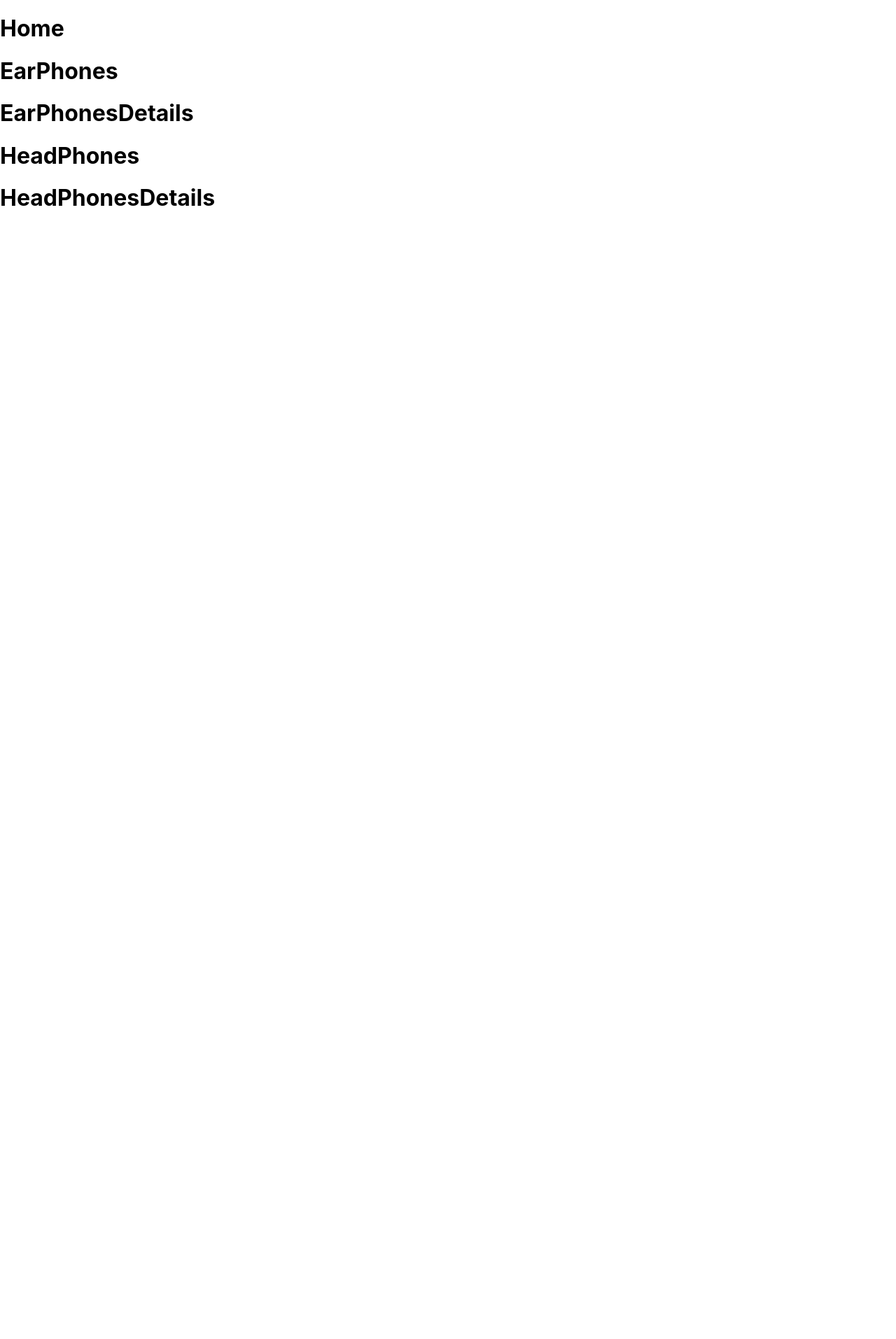
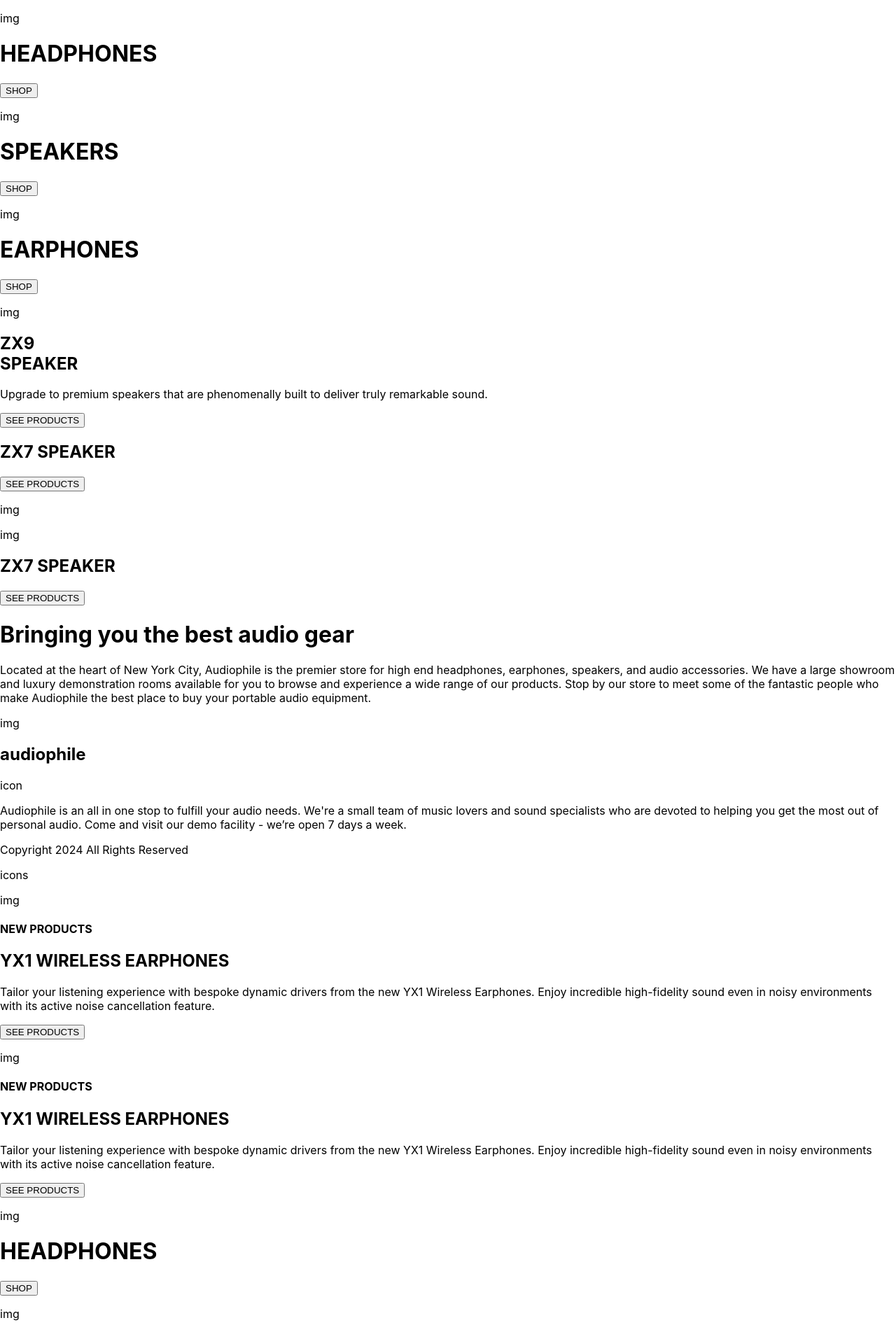
Before and after one commit to munirsebikaaka/audiophile-application, a React (Create React App) app: page / in a window 1280 px wide. Shown: the top 1913 px of the page at 70% size. Before the commit the page ends 800 px from the top, so only its background shows below. Built offline with nearby package versions, Linux system fonts and the light colour scheme.

Commit message:
feat : implemented the main app structure of the application

```diff
--- a/package.json
+++ b/package.json
@@ -8,6 +8,7 @@
     "@testing-library/user-event": "^13.5.0",
     "react": "^18.3.1",
     "react-dom": "^18.3.1",
+    "react-router-dom": "^6.28.0",
     "react-scripts": "5.0.1",
     "web-vitals": "^2.1.4"
   },
--- a/src/App.js
+++ b/src/App.js
@@ -1,6 +1,7 @@
 import Home from "./home";
 import AllAboutPhones from "./earPhones/AllAboutEarPhones";
 import AllAboutHeadPhones from "./headPhones/allAboutHeadPhones";
+import AllAboutSpeaker from "./speakers/allAboutSpeaker";
 
 function App() {
   return (
@@ -8,6 +9,7 @@ function App() {
       <Home />
       <AllAboutPhones />
       <AllAboutHeadPhones />
+      <AllAboutSpeaker />
     </div>
   );
 }
--- /dev/null
+++ b/src/AppNav.js
@@ -0,0 +1,25 @@
+// import { NavLink } from "react-router-dom";
+
+const AppNav = () => {
+  return (
+    <nav>
+      <h1>audiophile</h1>
+      {/* <ul> */}
+      {/* <li>
+          <NavLink to={"/home"}>HOME</NavLink>
+        </li>
+        <li>
+          <NavLink to={"/headphones"}>HEADPHONES</NavLink>
+        </li>
+        <li>
+          <NavLink to={"/speakers"}>SPEAKERS</NavLink>
+        </li>
+        <li>
+          <NavLink to={"/earphones"}>EARPHONES</NavLink>
+        </li>
+      </ul> */}
+      <p>icon</p>
+    </nav>
+  );
+};
+export default AppNav;
--- /dev/null
+++ b/src/Footer.js
@@ -0,0 +1,22 @@
+import AppNav from "./AppNav";
+
+const Footer = () => {
+  return (
+    <div>
+      <AppNav />
+      <div>
+        <div>
+          <p>
+            Audiophile is an all in one stop to fulfill your audio needs. We're
+            a small team of music lovers and sound specialists who are devoted
+            to helping you get the most out of personal audio. Come and visit
+            our demo facility - we’re open 7 days a week.
+          </p>
+          <p>Copyright {new Date().getFullYear()} All Rights Reserved</p>
+        </div>
+        <div>icons</div>
+      </div>
+    </div>
+  );
+};
+export default Footer;
--- /dev/null
+++ b/src/bringing.js
@@ -0,0 +1,19 @@
+const Bringing = () => {
+  return (
+    <div>
+      <div>
+        <h1>Bringing you the best audio gear</h1>
+        <p>
+          Located at the heart of New York City, Audiophile is the premier store
+          for high end headphones, earphones, speakers, and audio accessories.
+          We have a large showroom and luxury demonstration rooms available for
+          you to browse and experience a wide range of our products. Stop by our
+          store to meet some of the fantastic people who make Audiophile the
+          best place to buy your portable audio equipment.
+        </p>
+      </div>
+      <p>img</p>
+    </div>
+  );
+};
+export default Bringing;
--- a/src/earPhones/earphones.js
+++ b/src/earPhones/earphones.js
@@ -1,7 +1,46 @@
+import AppNav from "../AppNav";
+import Footer from "../Footer";
+import Samples from "../samples";
+
 const EarPhones = () => {
   return (
     <div>
-      <h1>EarPhones</h1>
+      <head>
+        <AppNav />
+        <h1>EARPHONES</h1>
+      </head>
+
+      <section>
+        <p>img</p>
+        <div>
+          <h4>NEW PRODUCTS</h4>
+          <h1>YX1 WIRELESS EARPHONES</h1>
+          <p>
+            Tailor your listening experience with bespoke dynamic drivers from
+            the new YX1 Wireless Earphones. Enjoy incredible high-fidelity sound
+            even in noisy environments with its active noise cancellation
+            feature.
+          </p>
+          <button>SEE PRODUCTS</button>
+        </div>
+      </section>
+      <section>
+        <p>img</p>
+        <div>
+          <h4>NEW PRODUCTS</h4>
+          <h1>YX1 WIRELESS EARPHONES</h1>
+          <p>
+            Tailor your listening experience with bespoke dynamic drivers from
+            the new YX1 Wireless Earphones. Enjoy incredible high-fidelity sound
+            even in noisy environments with its active noise cancellation
+            feature.
+          </p>
+          <button>SEE PRODUCTS</button>
+        </div>
+      </section>
+      <Samples />
+      {/* <Bringing /> */}
+      <Footer />
     </div>
   );
 };
--- a/src/headPhones/headphone.js
+++ b/src/headPhones/headphone.js
@@ -1,7 +1,59 @@
+import AppNav from "../AppNav";
+import Bringing from "../bringing";
+import Footer from "../Footer";
+import Samples from "../samples";
+
 const HeadPhones = () => {
   return (
     <div>
-      <h1>HeadPhones</h1>
+      <head>
+        <AppNav />
+        <h1>HEADPHONES</h1>
+      </head>
+      <section>
+        <p>img</p>
+        <div>
+          <h4>NEW PRODUCTS</h4>
+          <h1>XX99 Mark II Headphones</h1>
+          <p>
+            The new XX99 Mark II headphones is the pinnacle of pristine audio.
+            It redefines your premium headphone experience by reproducing the
+            balanced depth and precision of studio-quality sound.
+          </p>
+          <button>SEE PRODUCTS</button>
+        </div>
+      </section>
+
+      <section>
+        <div>
+          <h4>NEW PRODUCTS</h4>
+          <h1>XX99 Mark I Headphones</h1>
+          <p>
+            As the gold standard for headphones, the classic XX99 Mark I offers
+            detailed and accurate audio reproduction for audiophiles, mixing
+            engineers, and music aficionados alike in studios and on the go.
+          </p>
+          <button>SEE PRODUCTS</button>
+        </div>
+        <p>img</p>
+      </section>
+
+      <section>
+        <p>img</p>
+        <div>
+          <h1>XX59 HEADPHONES</h1>
+          <p>
+            Enjoy your audio almost anywhere and customize it to your specific
+            tastes with the XX59 headphones. The stylish yet durable versatile
+            wireless headset is a brilliant companion at home or on the move.
+          </p>
+          <button>SEE PRODUCTS</button>
+        </div>
+      </section>
+
+      <Samples />
+      <Bringing />
+      <Footer />
     </div>
   );
 };
--- a/src/home.js
+++ b/src/home.js
@@ -1,8 +1,62 @@
+import AppNav from "./AppNav";
+import Bringing from "./bringing";
+import Footer from "./Footer";
+import Samples from "./samples";
+
 const Home = () => {
   return (
-    <div>
-      <h1>Home</h1>
-    </div>
+    <main>
+      <head>
+        <AppNav />
+        <div>
+          <div>
+            <h4>NEW PRODUCTS</h4>
+            <h1>XX99 Mark II Headphones</h1>
+            <p>
+              Experience natural, lifelike audio and exceptional build quality
+              made for the passionate music enthusiast.
+            </p>
+            <button>SEE PRODUCTS</button>
+          </div>
+          <div>img</div>
+        </div>
+      </head>
+
+      <Samples />
+
+      <section>
+        <p>img</p>
+        <div>
+          <h1>
+            ZX9 <br />
+            SPEAKER
+          </h1>
+          <p>
+            Upgrade to premium speakers that are phenomenally built to deliver
+            truly remarkable sound.
+          </p>
+          <button>SEE PRODUCTS</button>
+        </div>
+      </section>
+
+      <section>
+        <h1>ZX7 SPEAKER</h1>
+        <button>SEE PRODUCTS</button>
+        <p>img</p>
+      </section>
+
+      <section>
+        <div>
+          <p>img</p>
+        </div>
+        <div>
+          <h1>ZX7 SPEAKER</h1>
+          <button>SEE PRODUCTS</button>
+        </div>
+      </section>
+      <Bringing />
+      <Footer />
+    </main>
   );
 };
 export default Home;
--- /dev/null
+++ b/src/samples.js
@@ -0,0 +1,19 @@
+const Samples = () => {
+  return (
+    <div>
+      <div>
+        <p>img</p> <h1>HEADPHONES</h1>
+        <button>SHOP</button>
+      </div>
+      <div>
+        <p>img</p> <h1>SPEAKERS</h1>
+        <button>SHOP</button>
+      </div>
+      <div>
+        <p>img</p> <h1>EARPHONES</h1>
+        <button>SHOP</button>
+      </div>
+    </div>
+  );
+};
+export default Samples;
--- a/src/speakers/speakers.js
+++ b/src/speakers/speakers.js
@@ -1,7 +1,48 @@
+import AppNav from "../AppNav";
+import Bringing from "../bringing";
+import Footer from "../Footer";
+import Samples from "../samples";
+
 const Speaker = () => {
   return (
     <div>
-      <h1>Speaker</h1>
+      <head>
+        <AppNav />
+        <h1>SPEAKERS</h1>
+      </head>
+
+      <section>
+        <p>img</p>
+        <div>
+          <h4>NEW PRODUCTS</h4>
+          <h1>ZX9 SPEAKER</h1>
+          <p>
+            Upgrade your sound system with the all new ZX9 active speaker. It’s
+            a bookshelf speaker system that offers truly wireless connectivity
+            -- creating new possibilities for more pleasing and practical audio
+            setups.
+          </p>
+          <button>SEE PRODUCTS</button>
+        </div>
+      </section>
+
+      <section>
+        <div>
+          <h1>ZX7 SPEAKER</h1>
+          <p>
+            Stream high quality sound wirelessly with minimal loss. The ZX7
+            bookshelf speaker uses high-end audiophile components that
+            represents the top of the line powered speakers for home or studio
+            use.
+          </p>
+          <button>SEE PRODUCTS</button>
+        </div>
+        <p>img</p>
+      </section>
+
+      <Samples />
+      <Bringing />
+      <Footer />
     </div>
   );
 };
```
Also changed, not shown: 1 other file (tests, documents, lock files or other folders).
